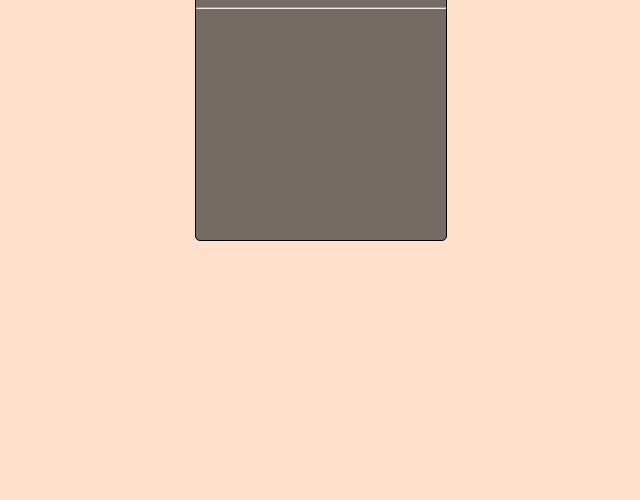
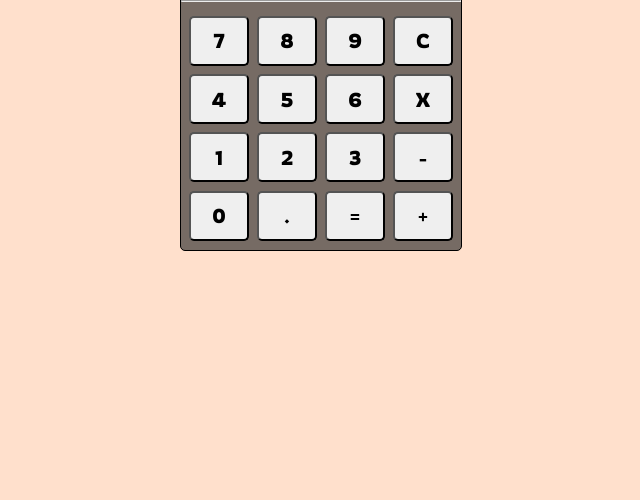
Before and after one commit to SMFaysalHaque/calculator, a plain HTML site: page index.html in a window 1280 px wide. Shown: the part 300-800 px from the top of the page, without its empty margins (319-959 px from the left). Drawn offline with Linux system fonts and the light colour scheme.

Commit message:
total design complete.

```diff
--- a/index.html
+++ b/index.html
@@ -28,6 +28,24 @@
             <hr style="margin: 10px 0;">
 
             <!-- calculator-button area start -->
+            <div class="calculator-button-area">
+                <button>7</button>
+                <button>8</button>
+                <button>9</button>
+                <button>C</button>
+                <button>4</button>
+                <button>5</button>
+                <button>6</button>
+                <button>X</button>
+                <button>1</button>
+                <button>2</button>
+                <button>3</button>
+                <button>-</button>
+                <button>0</button>
+                <button>.</button>
+                <button>=</button>
+                <button>+</button>
+            </div>
             <!-- calculator-button area end -->
         </section>
         <!-- calculator body end -->
--- a/style.css
+++ b/style.css
@@ -1,4 +1,5 @@
 @import url('https://fonts.googleapis.com/css2?family=Rubik+Mono+One&display=swap');
+@import url('https://fonts.googleapis.com/css2?family=Rowdies&display=swap');
 *{
     margin: 0;
     padding: 0;
@@ -35,8 +36,8 @@ main{
 /* calculator-body start */
 .calculator-body{
     display: block;
-    width: 250px;
-    height: 300px;
+    width: 280px;
+    height: 320px;
     margin: 0 auto;
     border: 1px solid black;
     border-radius: 5px;
@@ -62,5 +63,25 @@ main{
     align-items: center;
     margin-right: 5px;
     font-size: 25px;
+    font-family: 'Rowdies', cursive;
+    font-size: 20px;
 }
 /* display-area end */
+
+/* calculator-button area start */
+.calculator-button-area{
+    height: 73%;
+    display: flex;
+    flex-wrap: wrap;
+    justify-content: space-evenly;
+    align-items: center;
+}
+
+.calculator-button-area button{
+    width: 60px;
+    height: 50px;
+    border-radius: 5px;
+    font-family: 'Rowdies', cursive;
+    font-size: 20px;
+}
+/* calculator-button area end */
```
